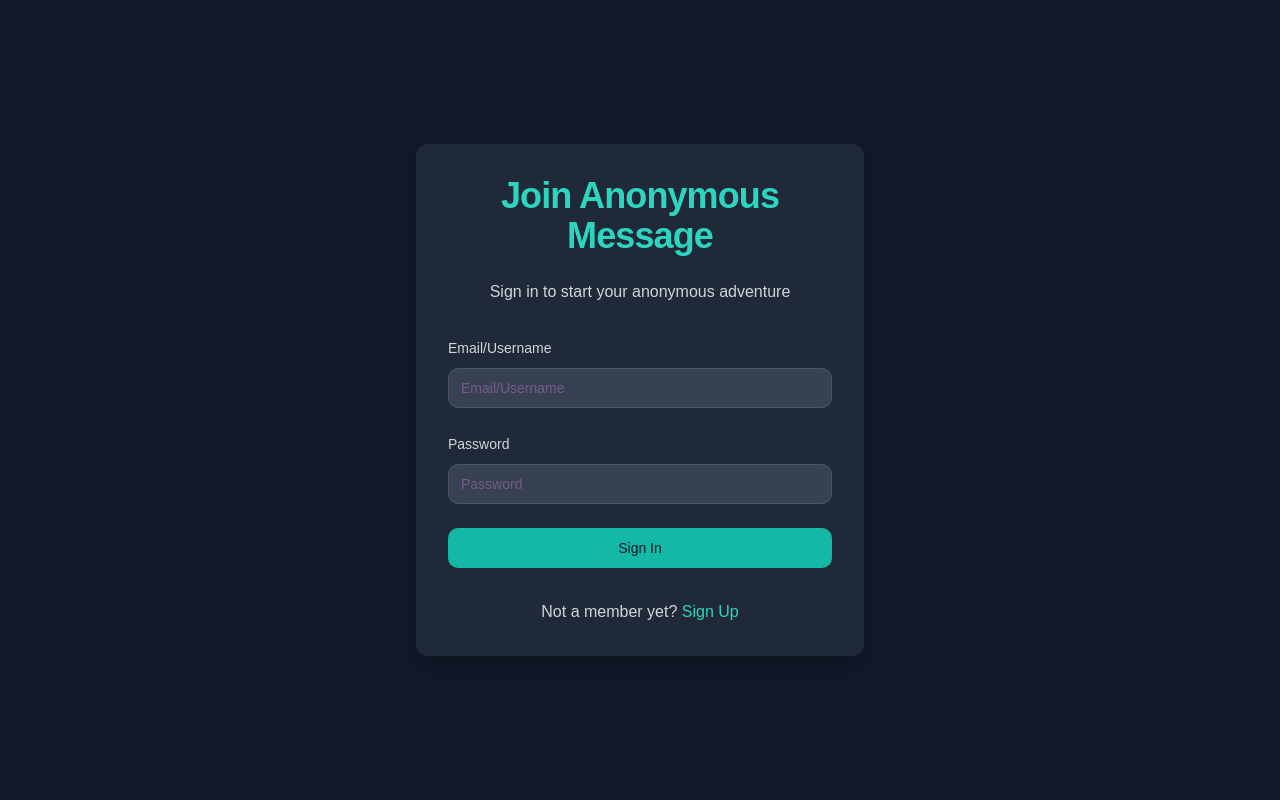
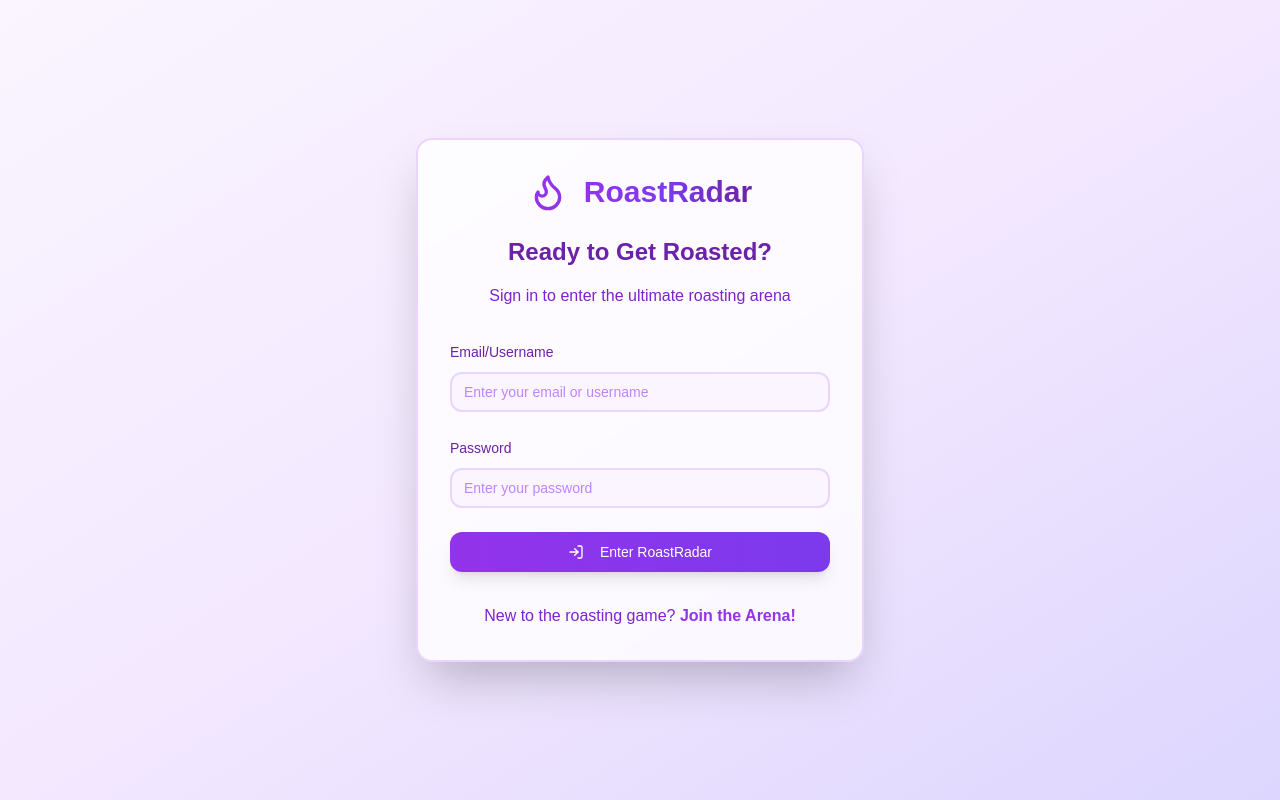
Before and after one commit to SnehaSharma245/RoastRadar, a Next.js app: page /sign-in in a window 1280 px wide. Built offline with nearby package versions, Linux system fonts and the light colour scheme.

Commit message:
feat: enhance sign-in page with improved UI and user feedback

```diff
--- a/src/app/(auth)/sign-in/page.tsx
+++ b/src/app/(auth)/sign-in/page.tsx
@@ -1,50 +1,44 @@
 "use client";
 
 // Import necessary modules and libraries
-import { zodResolver } from "@hookform/resolvers/zod"; // For integrating Zod validation with React Hook Form
-import { useForm } from "react-hook-form"; // React Hook Form for handling forms
-import { Form } from "@/components/ui/form"; // Custom Form component
-import Link from "next/link"; // For client-side navigation in Next.js
-import * as z from "zod"; // Zod for schema-based validation
-import React, { useState } from "react"; // React hooks for state and lifecycle
-import { useRouter } from "next/navigation"; // Next.js router for navigation
-
-import { useToast } from "@/hooks/use-toast"; // Custom toast notifications
-
+import { zodResolver } from "@hookform/resolvers/zod";
+import { useForm } from "react-hook-form";
+import { Form } from "@/components/ui/form";
+import Link from "next/link";
+import * as z from "zod";
+import React, { useState } from "react";
+import { useRouter } from "next/navigation";
+import { useToast } from "@/hooks/use-toast";
 import {
   FormControl,
   FormField,
   FormItem,
   FormLabel,
   FormMessage,
-} from "@/components/ui/form"; // UI components for form
-import { Input } from "@/components/ui/input"; // Input component
-import { Button } from "@/components/ui/button"; // Button component
+} from "@/components/ui/form";
+import { Input } from "@/components/ui/input";
+import { Button } from "@/components/ui/button";
 import { signInSchema } from "@/schemas/signInSchema";
 import { signIn } from "next-auth/react";
+import { Flame, LogIn } from "lucide-react";
 
 // Main page component
 function page() {
-  const [isSubmitting, setIsSubmitting] = useState(false); // Flag for form submission
+  const [isSubmitting, setIsSubmitting] = useState(false);
 
-  // Toast notifications for feedback
   const { toast } = useToast();
-
-  // Next.js router for navigation
   const router = useRouter();
 
-  // Setting up React Hook Form with Zod validation schema
   const form = useForm<z.infer<typeof signInSchema>>({
-    resolver: zodResolver(signInSchema), // Connect Zod schema with React Hook Form
+    resolver: zodResolver(signInSchema),
     defaultValues: {
       identifier: "",
       password: "",
     },
   });
 
-  // Handle form submission
   const onSubmit = async (data: z.infer<typeof signInSchema>) => {
-    setIsSubmitting(true); // Indicate that form submission is in progress
+    setIsSubmitting(true);
 
     const result = await signIn("credentials", {
       identifier: data.identifier,
@@ -71,20 +65,30 @@ function page() {
     if (result?.url) {
       router.replace("/dashboard");
     }
+    setIsSubmitting(false);
   };
 
   return (
-    <div className="flex justify-center items-center min-h-screen bg-gray-900">
+    <div className="flex justify-center items-center min-h-screen bg-gradient-to-br from-purple-50 via-purple-100 to-violet-200">
       {/* Card container */}
-      <div className="w-full max-w-md p-8 space-y-8 bg-gray-800 rounded-lg shadow-lg">
+      <div className="w-full max-w-md p-8 space-y-8 bg-white/80 backdrop-blur-sm rounded-2xl shadow-2xl border-2 border-purple-200">
         <div className="text-center">
-          {/* Heading */}
-          <h1 className="text-3xl font-extrabold tracking-tight text-teal-400 lg:text-4xl mb-6">
-            Join Anonymous Message
-          </h1>
-          {/* Subheading */}
-          <p className="mb-4 text-gray-300">
-            Sign in to start your anonymous adventure
+          {/* Logo and Heading */}
+          <div className="flex items-center justify-center mb-6">
+            <Link href="/" className="flex items-center space-x-2">
+              <Flame className="w-10 h-10 text-purple-600 mr-2" />
+              <h1 className="text-3xl font-bold bg-gradient-to-r from-purple-600 via-violet-600 to-purple-800 bg-clip-text text-transparent">
+                RoastRadar
+              </h1>
+            </Link>
+          </div>
+
+          <h2 className="text-2xl font-extrabold text-purple-800 mb-4">
+            Ready to Get Roasted?
+          </h2>
+
+          <p className="text-purple-700 mb-6">
+            Sign in to enter the ultimate roasting arena
           </p>
         </div>
 
@@ -97,13 +101,13 @@ function page() {
               control={form.control}
               render={({ field }) => (
                 <FormItem>
-                  <FormLabel className="text-gray-300">
+                  <FormLabel className="text-purple-800 font-medium">
                     Email/Username
                   </FormLabel>
                   <FormControl>
                     <Input
-                      className="focus:ring-2 focus:ring-teal-500 focus:outline-none bg-gray-700 text-gray-300 border-gray-600"
-                      placeholder="Email/Username"
+                      className="bg-purple-50 border-2 border-purple-200 focus:border-purple-500 focus:ring-2 focus:ring-purple-500/20 text-purple-800 placeholder:text-purple-400 rounded-xl"
+                      placeholder="Enter your email or username"
                       {...field}
                     />
                   </FormControl>
@@ -118,12 +122,14 @@ function page() {
               control={form.control}
               render={({ field }) => (
                 <FormItem>
-                  <FormLabel className="text-gray-300">Password</FormLabel>
+                  <FormLabel className="text-purple-800 font-medium">
+                    Password
+                  </FormLabel>
                   <FormControl>
                     <Input
-                      className="focus:ring-2 focus:ring-teal-500 focus:outline-none bg-gray-700 text-gray-300 border-gray-600"
+                      className="bg-purple-50 border-2 border-purple-200 focus:border-purple-500 focus:ring-2 focus:ring-purple-500/20 text-purple-800 placeholder:text-purple-400 rounded-xl"
                       type="password"
-                      placeholder="Password"
+                      placeholder="Enter your password"
                       {...field}
                     />
                   </FormControl>
@@ -135,23 +141,30 @@ function page() {
             {/* Submit button */}
             <Button
               type="submit"
-              className="w-full bg-teal-500 text-gray-900 hover:bg-amber-400 hover:text-gray-900"
+              className="w-full bg-gradient-to-r from-purple-600 to-violet-600 text-white hover:from-purple-700 hover:to-violet-700 shadow-lg hover:shadow-xl transition-all duration-300 py-3 rounded-xl font-medium flex items-center justify-center space-x-2"
               disabled={isSubmitting}
             >
-              {isSubmitting ? "Submitting..." : "Sign In"}
+              {isSubmitting ? (
+                <span>Entering the Arena...</span>
+              ) : (
+                <>
+                  <LogIn className="w-5 h-5" />
+                  <span>Enter RoastRadar</span>
+                </>
+              )}
             </Button>
           </form>
         </Form>
 
-        {/* Sign-in link */}
-        <div className="text-center mt-4">
-          <p className="text-gray-300">
-            Not a member yet?{" "}
+        {/* Sign-up link */}
+        <div className="text-center mt-6">
+          <p className="text-purple-700">
+            New to the roasting game?{" "}
             <Link
               href="/sign-up"
-              className="text-teal-400 hover:text-amber-400"
+              className="text-purple-600 hover:text-purple-800 font-semibold  decoration-purple-400 hover:decoration-purple-600 transition-colors"
             >
-              Sign Up
+              Join the Arena!
             </Link>
           </p>
         </div>
```
